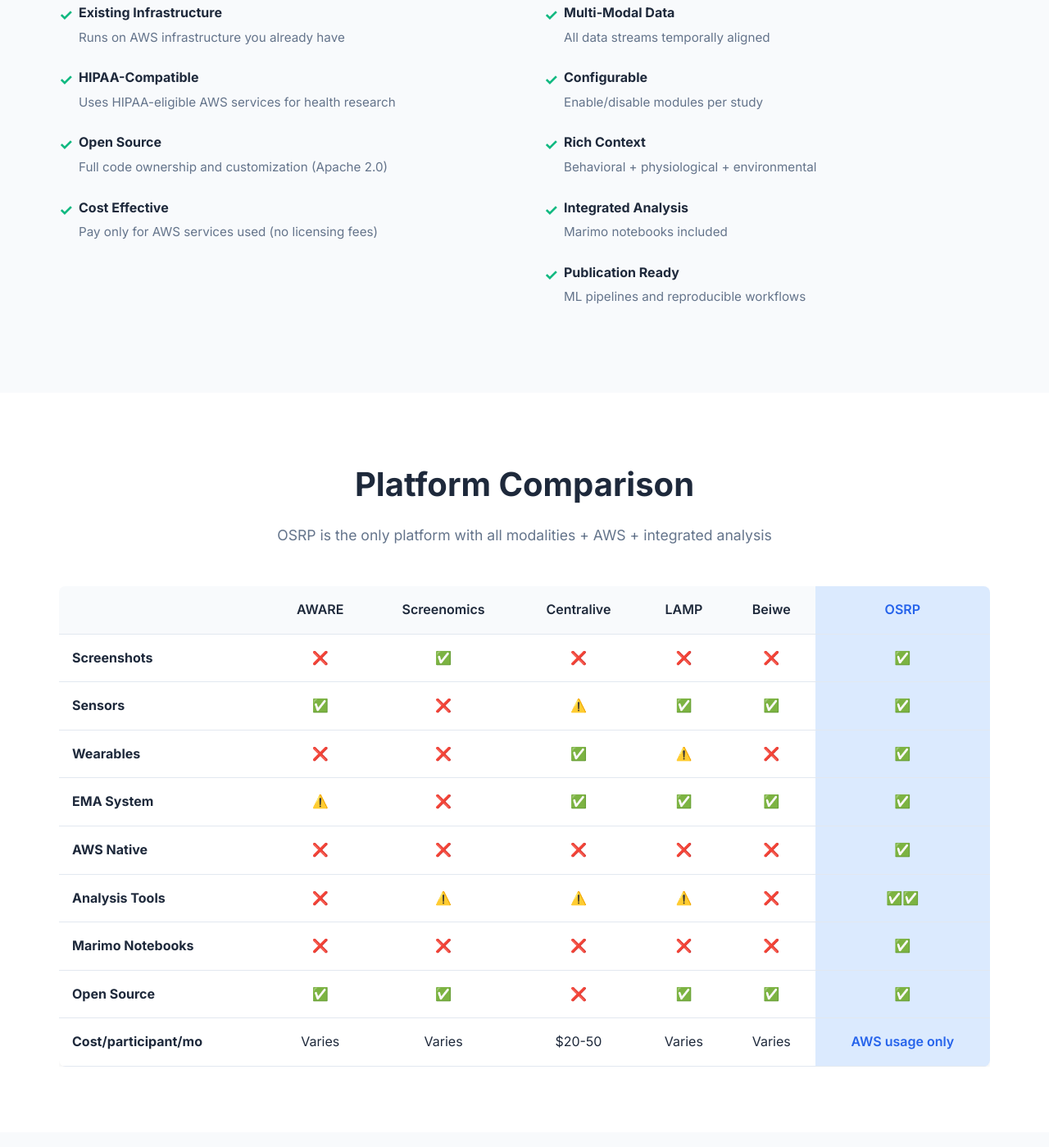
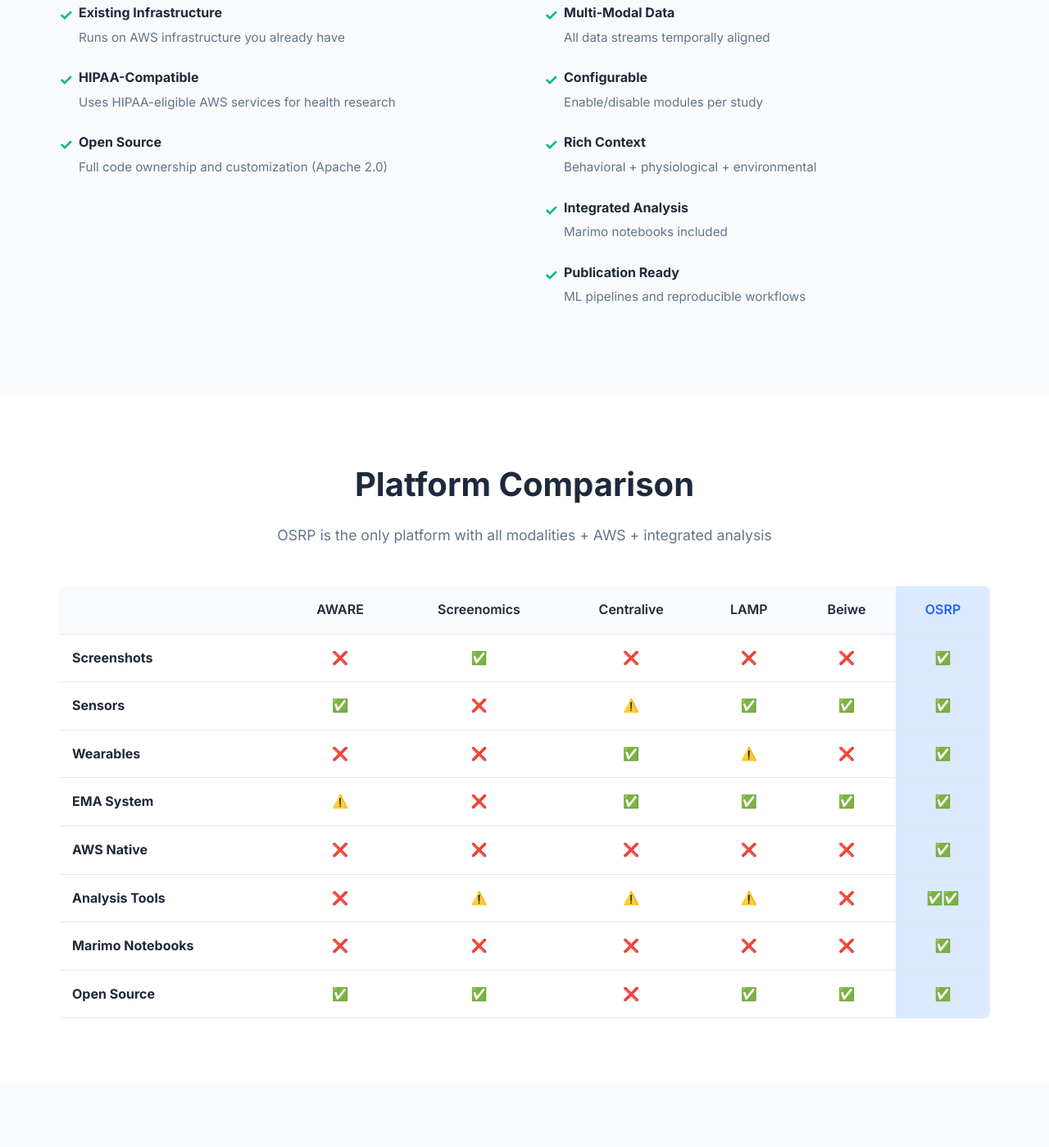
Before and after one commit to open-sensor-research-platform/osrp, a plain HTML site: page docs/index.html in a window 1280 px wide. Shown: the part 2375-3774 px from the top of the page at 82% size. Drawn offline with Linux system fonts and the light colour scheme.

Commit message:
Remove all cost references from landing page and docs

```diff
--- a/docs/index.html
+++ b/docs/index.html
@@ -129,10 +129,6 @@
                             <strong>Open Source</strong>
                             <span>Full code ownership and customization (Apache 2.0)</span>
                         </li>
-                        <li>
-                            <strong>Cost Effective</strong>
-                            <span>Pay only for AWS services used (no licensing fees)</span>
-                        </li>
                     </ul>
                 </div>
                 <div class="benefits-column">
@@ -254,15 +250,6 @@
                             <td>✅</td>
                             <td>✅</td>
                             <td class="highlight">✅</td>
-                        </tr>
-                        <tr>
-                            <td><strong>Cost/participant/mo</strong></td>
-                            <td>Varies</td>
-                            <td>Varies</td>
-                            <td>$20-50</td>
-                            <td>Varies</td>
-                            <td>Varies</td>
-                            <td class="highlight">AWS usage only</td>
                         </tr>
                     </tbody>
                 </table>
```
Also changed, not shown: 2 other files.
